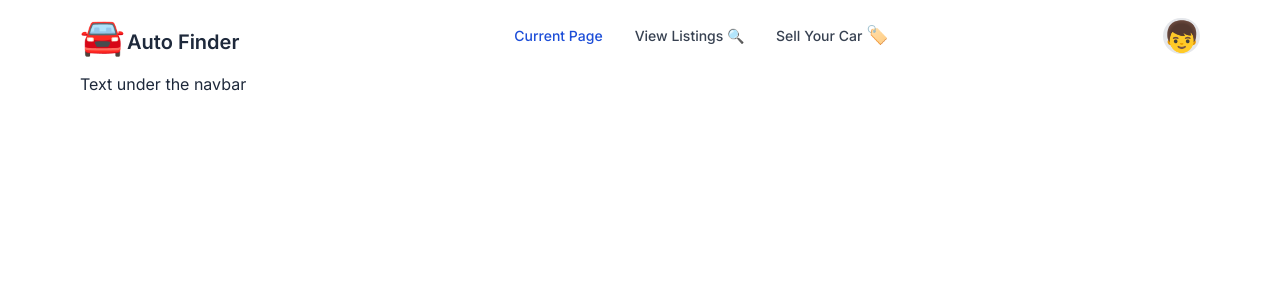
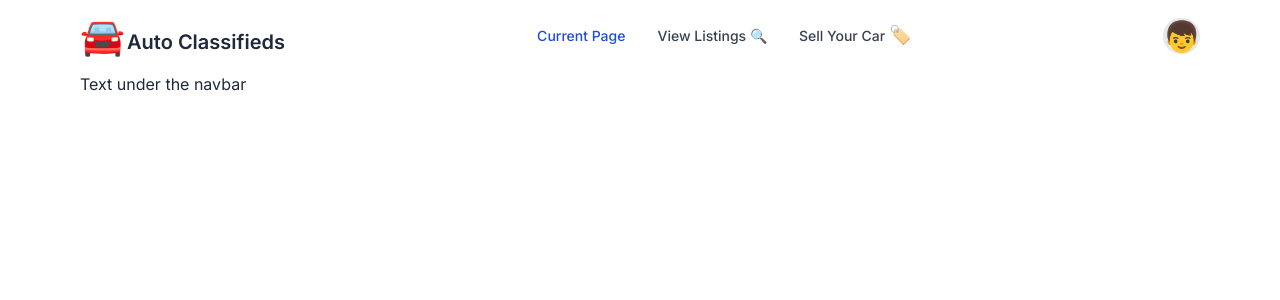
Before and after one commit to durkes/classifieds-mvp, a React (Vite) app: page / in a window 1280 px wide. Shown: the top 300 px of the page. Built offline with nearby package versions, Linux system fonts and the light colour scheme.

Commit message:
Renamed branding

```diff
--- a/src/components/Navbar.jsx
+++ b/src/components/Navbar.jsx
@@ -28,7 +28,7 @@ export default function Navbar() {
         <nav className="bg-white border-gray-200 py-2.5 rounded dark:bg-gray-900">
             <div className="container flex flex-wrap items-center justify-between mx-auto">
                 <a href="./" className="flex items-center">
-                    <span className="self-center text-xl font-semibold whitespace-nowrap dark:text-white"><span className="text-3xl sm:text-4xl mr-0.5">🚘</span>Auto Finder</span>
+                    <span className="self-center text-xl font-semibold whitespace-nowrap dark:text-white"><span className="text-3xl sm:text-4xl mr-0.5">🚘</span>Auto Classifieds</span>
                 </a>
                 <div className="flex items-center md:order-2">
                     <button onClick={() => setUserMenuOpen(!userMenuOpen)} type="button" className="flex mr-3 text-sm bg-gray-200 rounded-full md:mr-0 focus:ring-4 focus:ring-gray-300 dark:focus:ring-gray-600" id="user-menu-button" aria-expanded={userMenuOpen} data-dropdown-toggle="user-dropdown" data-dropdown-placement="bottom">
```
